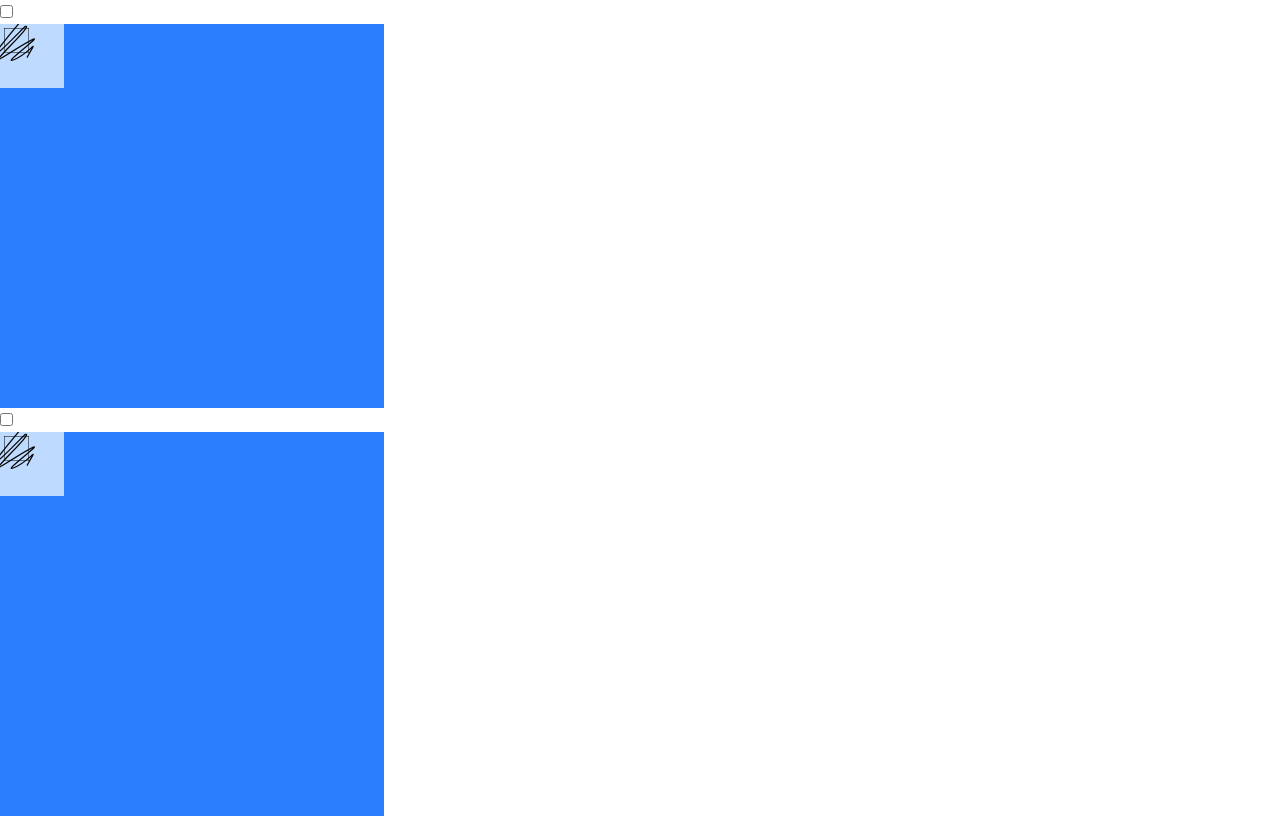
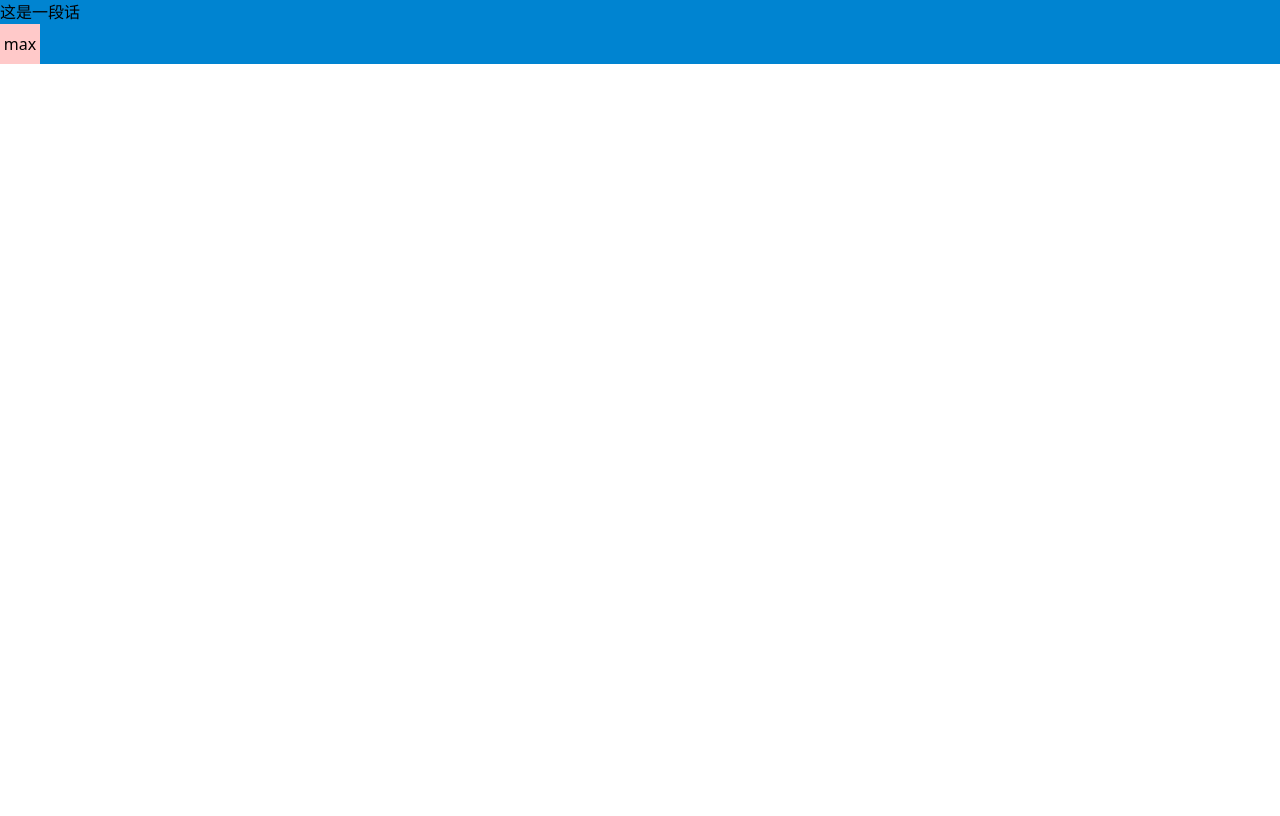
Before and after one commit to SafelandingF/to-do-list, a React (Vite) app: page / in a window 1280 px wide. Built offline with nearby package versions, Linux system fonts and the light colour scheme.

Commit message:
feat: 成功完成一个交互测试

```diff
--- a/src/electron/main.ts
+++ b/src/electron/main.ts
@@ -6,7 +6,12 @@ import electron from 'electron';
 const windowsCustomConfig: Electron.BrowserWindowConstructorOptions = {
   // tansparent: true,可以使整个窗口变透明 只显示内容
   // transparent: true,
-  titleBarStyle: 'hidden',
+  // width: 800,
+  // height: 800,
+
+  //frame == false 设置无边框
+  // frame: false,
+  // titleBarStyle: 'hidden',
   webPreferences: {
     preload: getPreloadPath()
     // 为渲染进程提供node能力
@@ -21,8 +26,28 @@ app.on('ready', () => {
   } else {
     mainWindow.loadFile('./dist/index.html');
   }
-  ipcMainOn('sendFrameAction', (payload) => void 0);
+  ipcMainOn('sendFrameAction', handleSendFrameAction(mainWindow));
 });
+
+const handleSendFrameAction = (mainWindow: BrowserWindow) => {
+  const _handle = (_payload: frameWindowAction) => {
+    switch (_payload) {
+      case 'maximize': {
+        mainWindow.maximize();
+        break;
+      }
+      case 'minimize': {
+        mainWindow.minimize();
+        break;
+      }
+      case 'close': {
+        mainWindow.close();
+        break;
+      }
+    }
+  };
+  return _handle;
+};
 
 // 这里自己封装主要是做类型约束的
 const ipcMainOn = <Key extends keyof EventPayLoadMapping>(
--- a/src/ui/App.tsx
+++ b/src/ui/App.tsx
@@ -2,10 +2,27 @@ import { Smile } from 'lucide-react';
 import { CheckBox } from './components/base-components/CheckBox/CheckBox';
 
 function App() {
+  const handleMax = () => {
+    // window.electron.sendFrameAction('maximize');
+    window.electron.sendFrameAction('maximize');
+  };
+  const handleMin = () => {
+    window.electron.sendFrameAction('minimize');
+  };
+
   return (
     <>
-      <CheckBox size={100} color="#0fffff" disable={true}></CheckBox>
-      <CheckBox size={100} color="#0fffff" disable={true}></CheckBox>
+      <div className="bg-sky-600">
+        <p>这是一段话</p>
+        <button
+          type="button"
+          title="max"
+          className=" w-10 h-10 bg-red-200"
+          onClick={handleMax}
+        >
+          max
+        </button>
+      </div>
     </>
   );
 }
--- a/tsconfig.app.json
+++ b/tsconfig.app.json
@@ -1,5 +1,7 @@
 {
   "compilerOptions": {
+    "types": ["./types.d.ts"],
+
     "tsBuildInfoFile": "./node_modules/.tmp/tsconfig.app.tsbuildinfo",
     "target": "ES2020",
     "useDefineForClassFields": true,
```
Also changed, not shown: src/electron/preload.cts.
